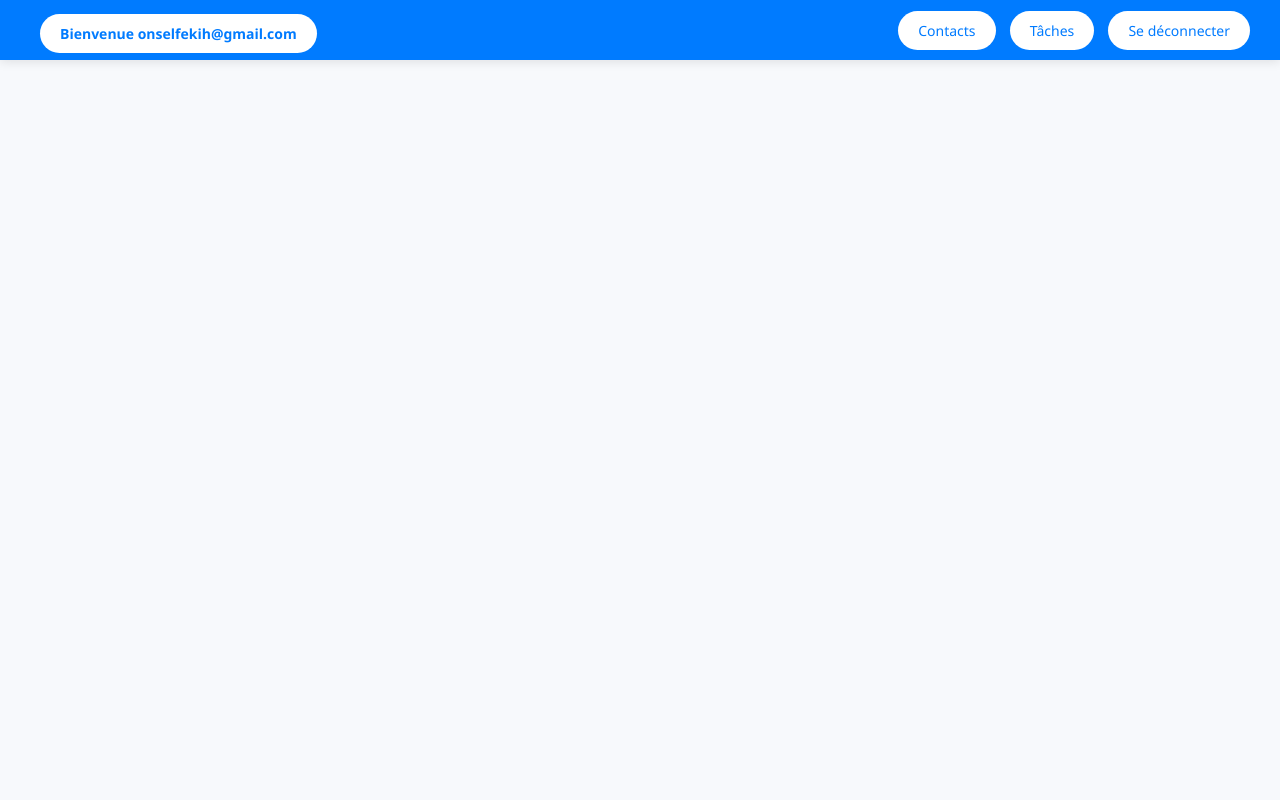
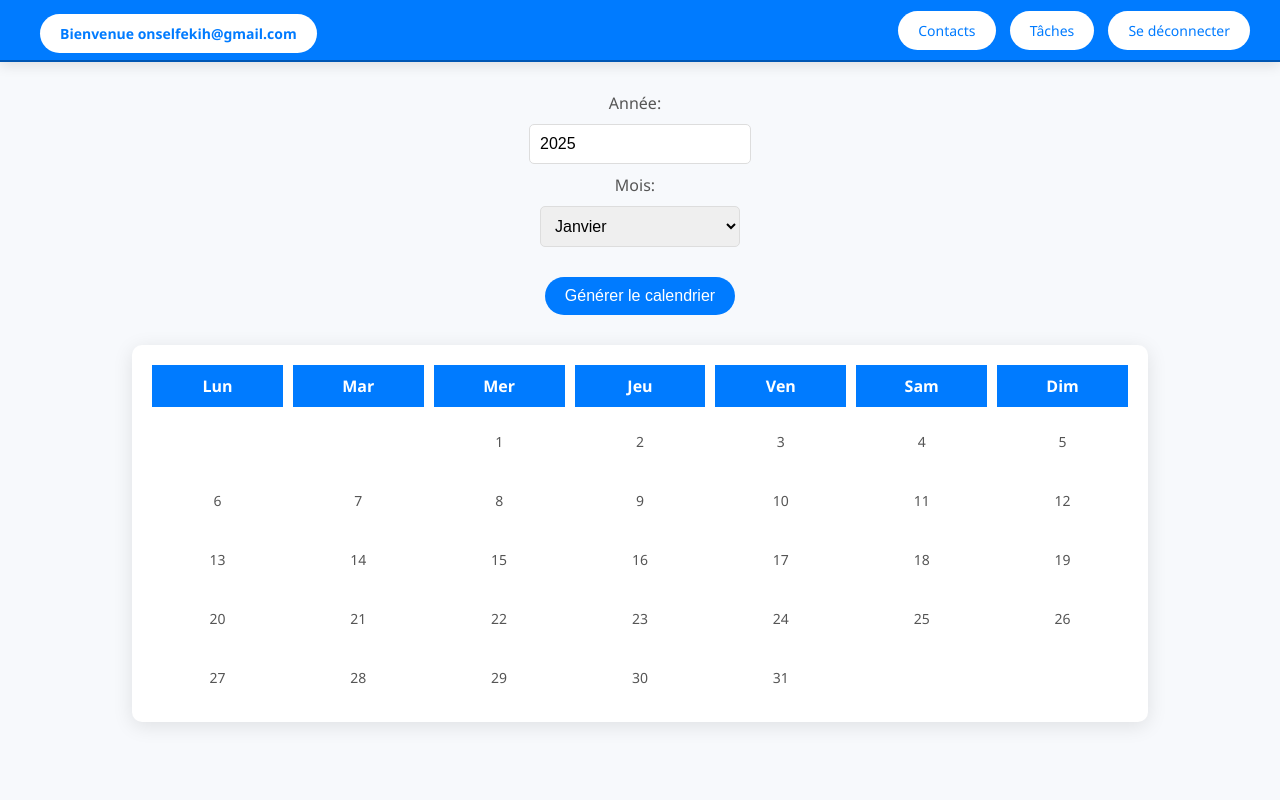
Before and after one commit to OnsElfekih/ContactBook, a Flask app: page /taches in a window 1280 px wide. Run offline with Flask 3, Linux system fonts and the light colour scheme; a user stored in the database is signed in; data that the repository does not hold is empty.

Commit message:
calendrierCommit

```diff
--- a/templates/taches.html
+++ b/templates/taches.html
@@ -2,15 +2,16 @@
 <html lang="fr">
 <head>
     <meta charset="UTF-8">
-    <title>Contacts</title>
+    <title>Tâches</title>
     <style>
         body {
             margin: 0;
             font-family: 'Segoe UI', Tahoma, Geneva, Verdana, sans-serif;
             background-color: #f7f9fc;
             display: flex;
-            height: 100vh;
             flex-direction: column;
+            min-height: 100vh;
+            overflow-x: hidden;
         }
 
         a {
@@ -24,7 +25,8 @@
             display: flex;
             justify-content: space-between;
             align-items: center;
-            box-shadow: 0 2px 10px rgba(0, 0, 0, 0.1);
+            box-shadow: 0 4px 12px rgba(0, 0, 0, 0.1);
+            border-bottom: 2px solid #0056b3;
         }
 
         .navbar h2 {
@@ -37,14 +39,15 @@
             color: #007bff;
             padding: 10px 20px;
             border-radius: 25px;
-            transition: background-color 0.3s ease;
             font-size: 14px;
             margin-left: 10px;
+            transition: background-color 0.3s, transform 0.2s ease;
         }
 
         .navbar a:hover {
             background-color: #0056b3;
             color: white;
+            transform: scale(1.05);
         }
 
         .main-content {
@@ -55,61 +58,88 @@
             align-items: center;
         }
 
-        table {
-            width: 80%;
-            border-collapse: collapse;
-            margin-top: 30px;
+        h3 {
+            font-size: 26px;
+            color: #333;
+            margin-bottom: 20px;
+        }
+
+        label {
+            font-size: 16px;
+            margin-right: 10px;
+            color: #555;
+        }
+
+        input[type="number"], select {
+            padding: 10px;
+            font-size: 16px;
+            border: 1px solid #ddd;
+            border-radius: 5px;
+            margin: 10px 0;
+            width: 200px;
+            transition: border-color 0.3s;
+        }
+
+        input[type="number"]:focus, select:focus {
+            border-color: #007bff;
+        }
+
+        button {
+            padding: 10px 20px;
+            background-color: #007bff;
+            color: white;
+            border: none;
+            border-radius: 25px;
+            font-size: 16px;
+            cursor: pointer;
+            transition: background-color 0.3s, transform 0.2s ease;
+            margin-top: 20px;
+        }
+
+        button:hover {
+            background-color: #0056b3;
+            transform: scale(1.05);
+        }
+
+        /* Calendar styling */
+        .calendar {
+            display: grid;
+            grid-template-columns: repeat(7, 1fr);
+            grid-gap: 10px;
             background-color: white;
             border-radius: 10px;
             box-shadow: 0 4px 20px rgba(0, 0, 0, 0.1);
+            padding: 20px;
+            width: 80%;
+            margin-top: 30px;
         }
 
-        th, td {
-            padding: 12px;
-            text-align: left;
-            border-bottom: 1px solid #ddd;
+        .calendar .header {
+            font-weight: bold;
+            text-align: center;
+            padding: 10px 0;
+            background-color: #007bff;
+            color: white;
+            font-size: 16px;
         }
 
-        th {
+        .calendar .day {
+            text-align: center;
+            padding: 15px 0;
+            cursor: pointer;
+            transition: background-color 0.3s, transform 0.2s ease;
+            font-size: 14px;
+            color: #555;
+        }
+
+        .calendar .day:hover {
+            background-color: #f1f1f1;
+            transform: scale(1.05);
+        }
+
+        .calendar .day.selected {
             background-color: #007bff;
             color: white;
-        }
-
-        tr:hover {
-            background-color: #f1f1f1;
-        }
-
-        .action-buttons {
-            display: flex;
-            gap: 10px;
-        }
-
-        .btn {
-            background-color: #007bff;
-            color: white;
-            padding: 8px 16px;
-            border-radius: 5px;
-            text-align: center;
-            cursor: pointer;
-            font-size: 14px;
-            border: none;
-            transition: background-color 0.3s ease;
-        }
-
-        .btn:hover {
-            background-color: #0056b3;
-        }
-
-        .btn.btn-danger {
-            background-color: red;
-        }
-        .add-contact-btn {
-            background-color: #28a745;
-            margin-bottom: 20px;
-        }
-
-        .add-contact-btn:hover {
-            background-color: #218838;
         }
 
         /* Modal styling */
@@ -150,59 +180,6 @@
             cursor: pointer;
         }
 
-        input[type="text"], input[type="email"], input[type="tel"] {
-            width: 100%;
-            padding: 12px;
-            margin: 8px 0;
-            border-radius: 5px;
-            border: 1px solid #ddd;
-        }
-
-        select {
-            width: 109%;
-            padding: 12px;
-            margin: 8px 0;
-            border-radius: 5px;
-            border: 1px solid #ddd;
-        }
-
-        input[type="submit"] {
-            background-color: #007bff;
-            color: white;
-            border: none;
-            padding: 10px 20px;
-            border-radius: 5px;
-            cursor: pointer;
-            font-size: 14px;
-            width: 100%;
-            transition: background-color 0.3s ease;
-        }
-
-        input[type="submit"]:hover {
-            background-color: #0056b3;
-        }
-
-        @media (max-width: 800px) {
-            .navbar {
-                flex-direction: column;
-                align-items: flex-start;
-            }
-
-            .navbar a {
-                margin-top: 10px;
-                padding: 10px;
-                font-size: 14px;
-            }
-
-            .main-content {
-                padding: 20px;
-            }
-
-            table {
-                width: 100%;
-                margin-top: 20px;
-            }
-        }
     </style>
 </head>
 <body>
@@ -215,3 +192,71 @@
             <a href="/logout">Se déconnecter</a>
         </div>
     </div>
+
+    <div class="main-content">
+
+        <label for="year">Année:</label>
+        <input type="number" id="year" value="2025" min="1900" max="2100">
+
+        <label for="month">Mois:</label>
+        <select id="month">
+            <option value="0">Janvier</option>
+            <option value="1">Février</option>
+            <option value="2">Mars</option>
+            <option value="3">Avril</option>
+            <option value="4">Mai</option>
+            <option value="5">Juin</option>
+            <option value="6">Juillet</option>
+            <option value="7">Août</option>
+            <option value="8">Septembre</option>
+            <option value="9">Octobre</option>
+            <option value="10">Novembre</option>
+            <option value="11">Décembre</option>
+        </select>
+
+        <button onclick="generateCalendar()">Générer le calendrier</button>
+
+        <div class="calendar" id="calendar">
+            <!-- Calendar days will be dynamically inserted here -->
+        </div>
+    </div>
+
+    <script>
+        function generateCalendar() {
+            const calendarContainer = document.getElementById('calendar');
+            const year = document.getElementById('year').value;
+            const month = document.getElementById('month').value;
+
+            calendarContainer.innerHTML = '';
+
+            let firstDay = new Date(year, month, 1).getDay();
+            firstDay = (firstDay === 0) ? 6 : firstDay - 1;
+
+            const lastDate = new Date(year, parseInt(month) + 1, 0).getDate();
+
+            const daysOfWeek = ['Lun', 'Mar', 'Mer', 'Jeu', 'Ven', 'Sam', 'Dim'];
+            daysOfWeek.forEach(day => {
+                const headerCell = document.createElement('div');
+                headerCell.classList.add('header');
+                headerCell.textContent = day;
+                calendarContainer.appendChild(headerCell);
+            });
+
+            for (let i = 0; i < firstDay; i++) {
+                const emptyCell = document.createElement('div');
+                calendarContainer.appendChild(emptyCell);
+            }
+
+            for (let day = 1; day <= lastDate; day++) {
+                const dayCell = document.createElement('div');
+                dayCell.classList.add('day');
+                dayCell.textContent = day;
+                calendarContainer.appendChild(dayCell);
+            }
+        }
+
+        generateCalendar();
+    </script>
+
+</body>
+</html>
```
